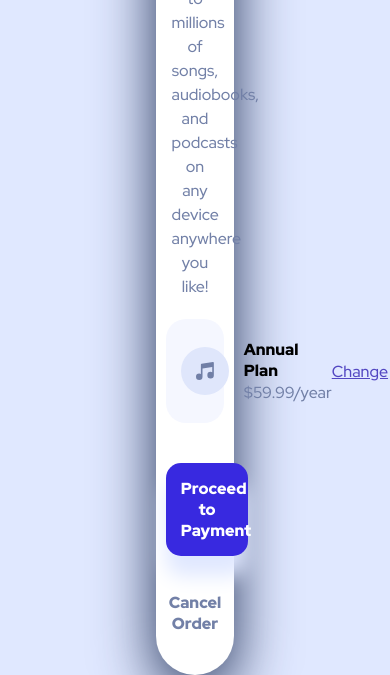
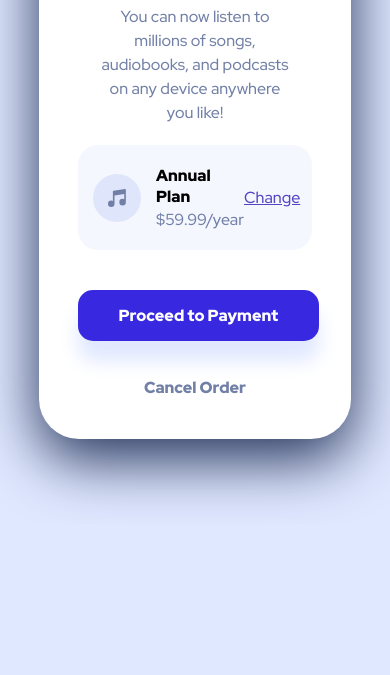
Before and after one commit to Richter816/FM---Order-Summary, a plain HTML site: page index.html in a window 390 px wide. Shown: the part 320-995 px from the top of the page. After the commit the page ends 844 px from the top, so only its background shows below. Drawn offline with Linux system fonts and the light colour scheme.

Commit message:
Updated CSS

```diff
--- a/css/styles.css
+++ b/css/styles.css
@@ -12,7 +12,6 @@ body {
 .order-card {
     display: block;
     width: 20%;
-    height: 50%;
     margin: auto;
     background-color: white;
     border-radius: 40px;
@@ -128,3 +127,9 @@ h1 {
     cursor:pointer;
     color: hsl(223, 47%, 23%);
 }
+
+@media only screen and (max-width:620px) {
+    .order-card {
+        width: 80%;
+    }
+}
```
